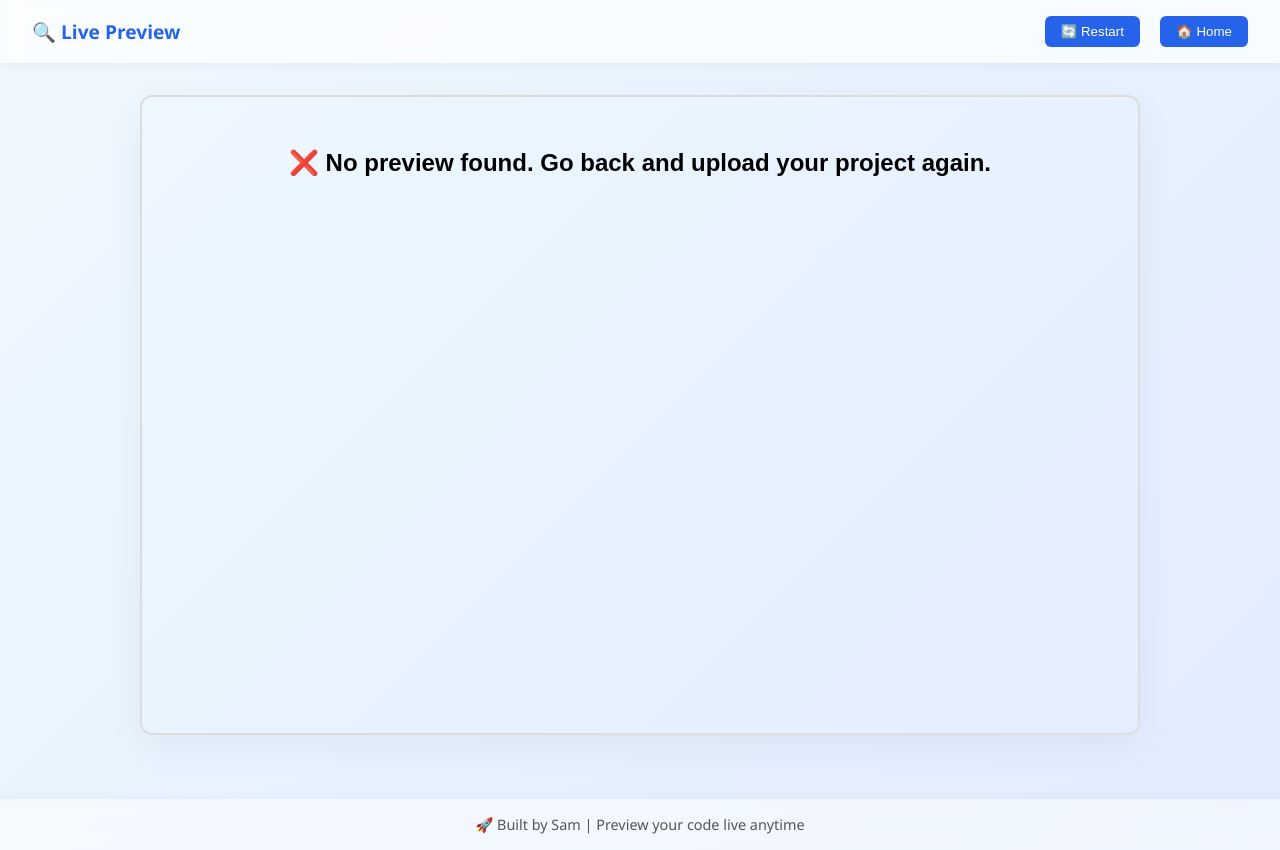
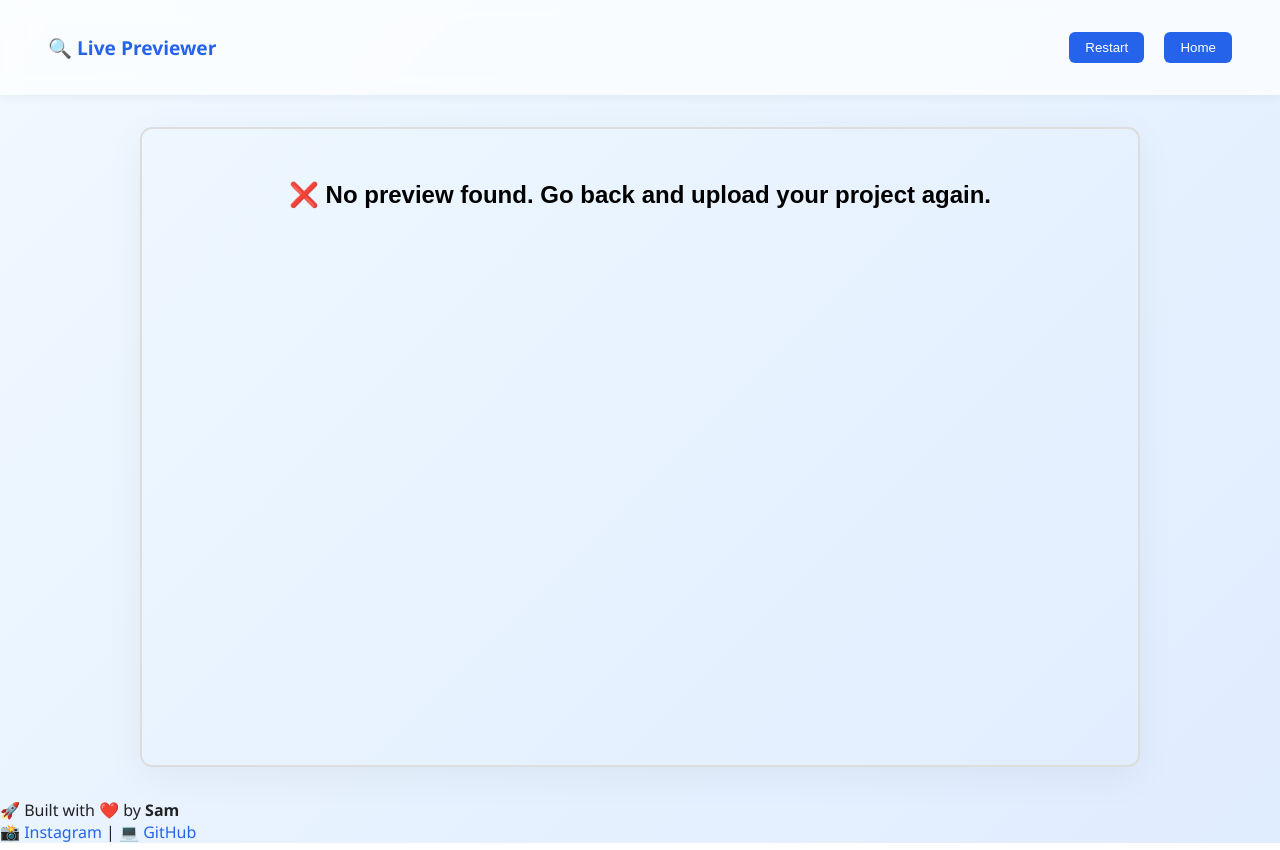
Before and after one commit to owsam22/previewer, a plain HTML site: page preview.html in a window 1280 px wide. Drawn offline with Linux system fonts and the light colour scheme.

Commit message:
Update preview.html v2

```diff
--- a/preview.html
+++ b/preview.html
@@ -11,7 +11,7 @@
     }
 
     .preview-header {
-      padding: 1rem 2rem;
+      padding: 2rem 3rem;
       background: rgba(255, 255, 255, 0.7);
       backdrop-filter: blur(10px);
       display: flex;
@@ -74,18 +74,22 @@
 <body>
 
   <header class="preview-header">
-    <h1>🔍 Live Preview</h1>
+    <h1>🔍 Live Previewer</h1>
     <div class="button-group">
-      <button onclick="restartPreview()">🔄 Restart</button>
-      <button onclick="goHome()">🏠 Home</button>
+      <button onclick="restartPreview()">Restart</button>
+      <button onclick="goHome()">Home</button>
     </div>
   </header>
 
   <div class="preview-container">
     <iframe id="previewFrame"></iframe>
   </div>
-<footer class="footer">
-  <p>🚀 Built by Sam | Preview your code live anytime</p>
+<footer>
+  <p>🚀 Built with ❤️ by <strong>Sam</strong></p>
+  <p>
+    <a href="https://instagram.com/your_instagram" target="_blank">📸 Instagram</a> |
+    <a href="https://github.com/your_github" target="_blank">💻 GitHub</a>
+  </p>
 </footer>
 
   <script>
```
